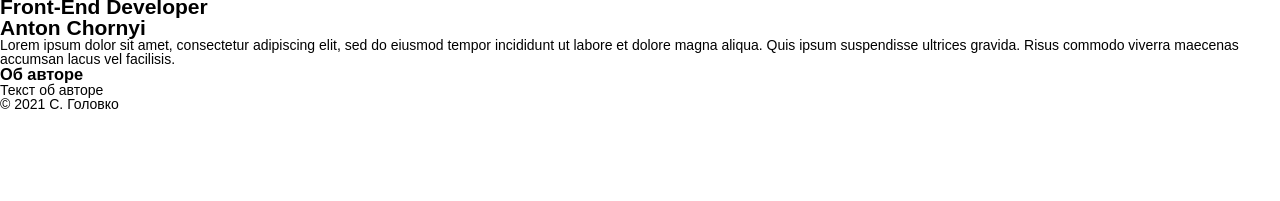
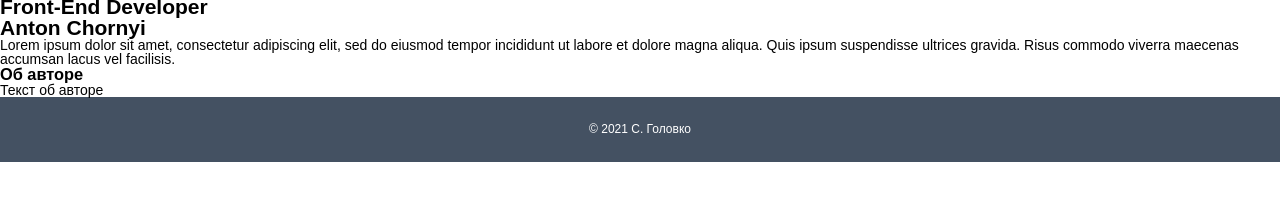
Before and after one commit to SvetlanaHolovko/training, a plain HTML site: page tack_4/index.html in a window 1280 px wide. Shown: the part 519-720 px from the top of the page. Drawn offline with Linux system fonts and the light colour scheme.

Commit message:
markup footer to the index,html

```diff
--- a/tack_4/css/style.css
+++ b/tack_4/css/style.css
@@ -39,3 +39,18 @@ body {
 .header-list li:last-child {
    margin: 0;
 }
+
+/* Footer */
+.footer {
+   background-color: #445162;
+}
+.footer-row {
+   display: flex;
+   height: 65px;
+   justify-content: center;
+   align-items: center;
+}
+.footer-text {
+   color: #fff;
+   font-size: 12px;
+}
--- a/tack_4/index.html
+++ b/tack_4/index.html
@@ -63,7 +63,11 @@
 
       <!-- Footer -->
       <footer class="footer">
-         <p>&copy; 2021 С. Головко</p>
+         <div class="container">
+            <div class="footer-row">
+               <p class="footer-text">&copy; 2021 С. Головко</p>
+            </div>
+         </div>
       </footer>
    </div>
 </body>
```
